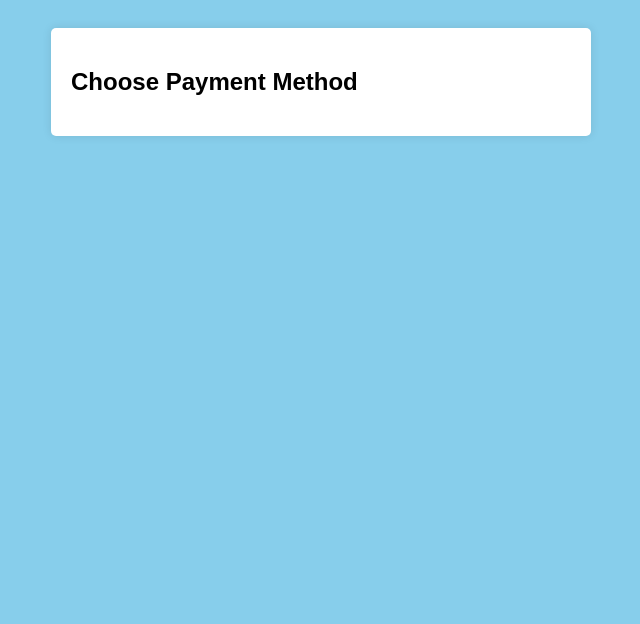
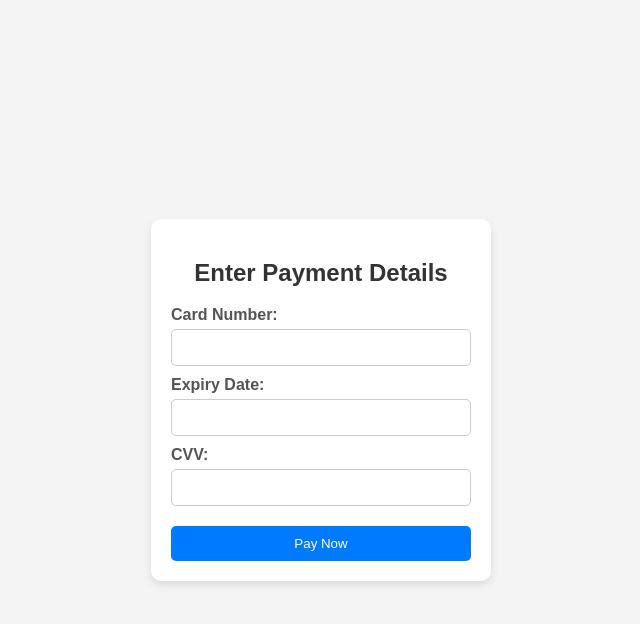
Before and after one commit to surendhargokulhari/car-rental-backend, a plain HTML site: page payment.html in a window 1280 px wide. Shown: the whole page, without its empty margins (319-959 px from the left). Drawn offline with Linux system fonts and the light colour scheme.

Commit message:
yes commit

```diff
--- a/payment.html
+++ b/payment.html
@@ -3,93 +3,107 @@
 <head>
   <meta charset="UTF-8">
   <meta name="viewport" content="width=device-width, initial-scale=1.0">
-    <title>Payment Method</title>
+  <title>Payment Form</title>
   <style>
-
+    /* General form styling */
     body {
       font-family: Arial, sans-serif;
-            background-color: #87ceeb;
+      background-color: #f4f4f4;
+      margin: 0;
+      padding: 0;
+      display: flex;
+      justify-content: center;
+      align-items: center;
+      height: 100vh;
+    }
+
+    #paymentForm {
+      background-color: #fff;
       padding: 20px;
+      border-radius: 10px;
+      box-shadow: 0 4px 8px rgba(0, 0, 0, 0.1);
+      width: 300px;
+    }
 
+    h2 {
+      text-align: center;
+      color: #333;
     }
-        .payment-form {
-            background: #fff;
-            padding: 20px;
+
+    label {
+      display: block;
+      margin-top: 10px;
+      font-weight: bold;
+      color: #555;
+    }
+
+    input[type="text"],
+    input[type="submit"] {
+      width: 100%;
+      padding: 10px;
+      margin-top: 5px;
       border-radius: 5px;
-            max-width: 500px;
-            margin: 0 auto;
-            box-shadow: 0px 0px 10px rgba(0, 0, 0, 0.1);
+      border: 1px solid #ccc;
+      box-sizing: border-box;
     }
-        .payment-form h2 {
-            margin-bottom: 20px;
+
+    input[type="text"]:focus {
+      border-color: #007bff;
+      outline: none;
+      box-shadow: 0 0 5px rgba(0, 123, 255, 0.5);
     }
-        .form-group {
-            margin-bottom: 15px;
+
+    input[type="submit"] {
+      background-color: #007bff;
+      color: white;
+      border: none;
+      cursor: pointer;
+      margin-top: 20px;
     }
-        .form-group label {
-            display: block;
-            margin-bottom: 5px;
+
+    input[type="submit"]:hover {
+      background-color: #0056b3;
     }
-        .form-group input[type="text"],
-        .form-group input[type="number"],
-        .form-group select {
-            width: 95%;
-            padding: 10px;
-            border: 1px solid #ccc;
-            border-radius: 3px;
+
+    /* Add some responsiveness */
+    @media (max-width: 600px) {
+      #paymentForm {
+        width: 100%;
+        margin: 20px;
       }
-        .form-group input[type="radio"] {
-            margin-right: 10px;
-        }
-        .form-group button {
-            background-color: #28a745;
-            color: #fff;
-            padding: 10px 15px;
-            border: none;
-            border-radius: 3px;
-            cursor: pointer;
     }
   </style>
 </head>
 <body>
 
-<div class="payment-form">
-    <h2>Choose Payment Method</h2>
-    <section id="payment-form" style="display: none;">
-    <form action="/submit-payment" method="POST">
-        <div class="form-group">
-            <label for="payment-method">Payment Method:</label>
-            <input type="radio" name="payment-method" value="credit-card" id="credit-card" checked> Credit Card<br>
-            <input type="radio" name="payment-method" value="paypal" id="paypal"> PayPal<br>
-            <input type="radio" name="payment-method" value="bank-transfer" id="bank-transfer"> Bank Transfer<br>
-        </div>
+  <form id="paymentForm" onsubmit="processPayment(event)">
+    <h2>Enter Payment Details</h2>
 
-        <div class="form-group">
-            <label for="name">Name on Card:</label>
-            <input type="text" id="name" name="name">
-        </div>
+    <label for="cardNumber">Card Number:</label>
+    <input type="text" id="cardNumber" name="cardNumber" required>
 
-        <div class="form-group">
-            <label for="card-number">Card Number:</label>
-            <input type="number" id="card-number" name="card-number">
-        </div>
+    <label for="expiryDate">Expiry Date:</label>
+    <input type="text" id="expiryDate" name="expiryDate" required>
 
-        <div class="form-group">
-            <label for="expiry-date">Expiry Date:</label>
-            <input type="text" id="expiry-date" name="expiry-date" placeholder="MM/YY">
-        </div>
+    <label for="cvv">CVV:</label>
+    <input type="text" id="cvv" name="cvv" required>
 
-        <div class="form-group">
-            <label for="cvv">CVV:</label>
-            <input type="number" id="cvv" name="cvv">
-        </div>
+    <input type="submit" value="Pay Now">
+  </form>
 
-        <div class="form-group">
-            <button type="submit">Submit Payment</button>
-        </div>
-    </form>
-</div>
-</section>
+  <script>
+    function processPayment(event) {
+      event.preventDefault(); // Prevent the default form submission
+
+      // Process payment logic here
+      // e.g., validate payment, send data to backend, etc.
+
+      alert("Payment successful!"); // Placeholder for successful payment response
+
+      // Reset the form
+      document.getElementById("paymentForm").reset();
+    }
+  </script>
 
 </body>
 </html>
```
Also changed, not shown: index.js (+8 -6 lines). Lines whose indentation alone changed are shown as unchanged.
